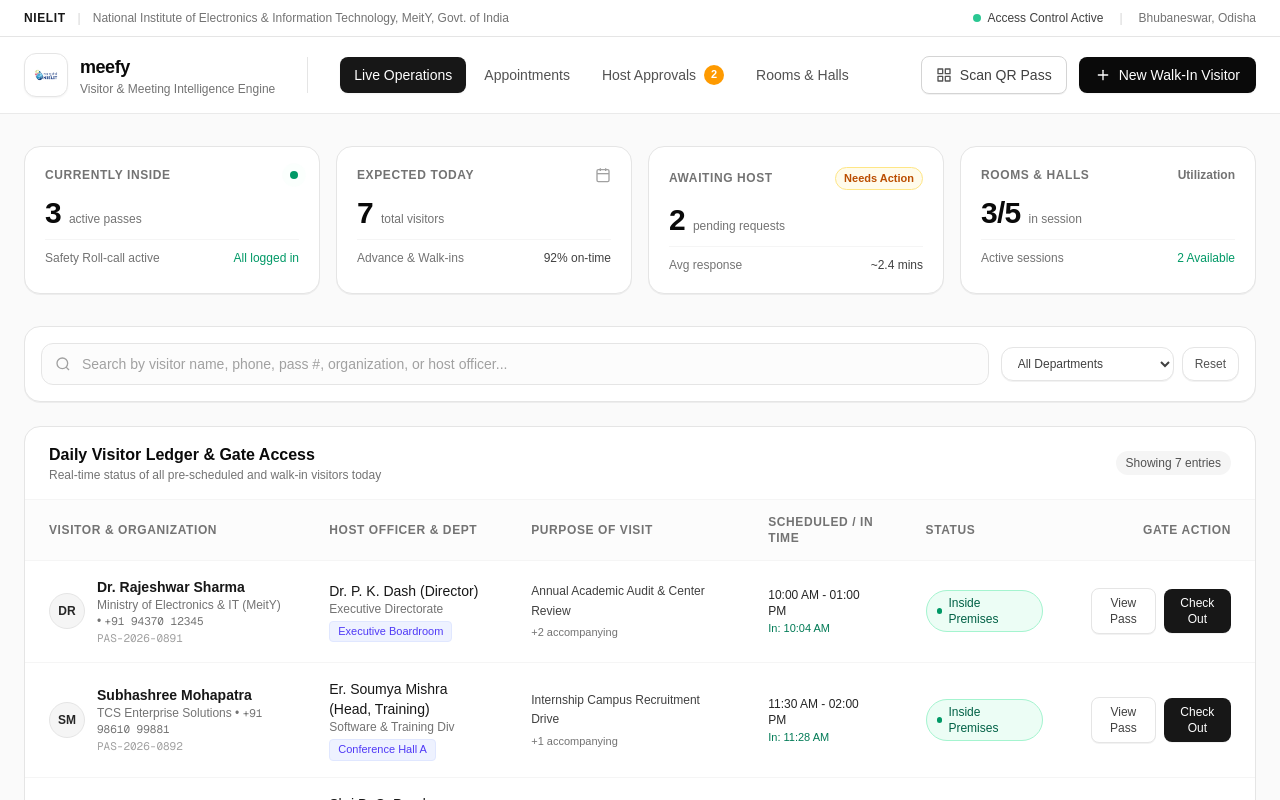
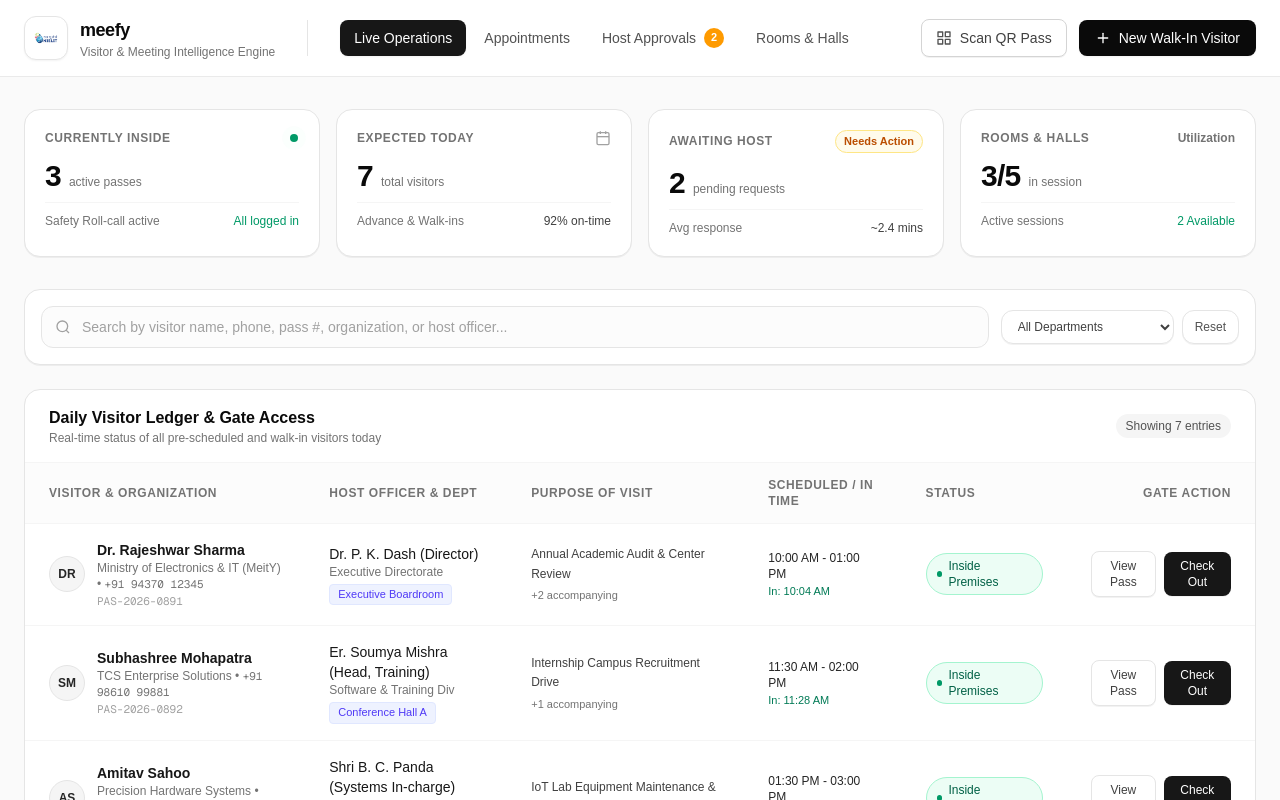
Before and after one commit to Satya-geek7/VisitFlow-Meefy, a Next.js app in the folder meefy/: page / in a window 1280 px wide. Shown: the top 800 px of the page. Built offline with nearby package versions, Linux system fonts and the light colour scheme.

Commit message:
Removed the NIELIT  branding

```diff
--- a/meefy/components/layout/TopBanner.tsx
+++ /dev/null
@@ -1,27 +0,0 @@
-import React from "react";
-
-export function TopBanner() {
-  return (
-    <div className="border-b border-neutral-200 bg-white px-6 py-2.5 text-xs text-neutral-500">
-      <div className="mx-auto flex max-w-7xl items-center justify-between">
-        <div className="flex items-center space-x-3">
-          <span className="font-semibold tracking-wider text-neutral-900 uppercase">
-            NIELIT
-          </span>
-          <span className="text-neutral-300">|</span>
-          <span className="hidden sm:inline">
-            National Institute of Electronics & Information Technology, MeitY, Govt. of India
-          </span>
-        </div>
-        <div className="flex items-center space-x-4">
-          <span className="flex items-center space-x-1.5">
-            <span className="h-2 w-2 rounded-full bg-emerald-500 animate-pulse"></span>
-            <span className="font-medium text-neutral-700">Access Control Active</span>
-          </span>
-          <span className="text-neutral-300">|</span>
-          <span>Bhubaneswar, Odisha</span>
-        </div>
-      </div>
-    </div>
-  );
-}
--- a/meefy/components/visitor/VisitorDashboard.tsx
+++ b/meefy/components/visitor/VisitorDashboard.tsx
@@ -4,7 +4,6 @@ import React, { useState, useMemo } from "react";
 import { TabKey, VisitorRecord, RoomRecord, WalkInFormData } from "@/types/visitor.types";
 import { INITIAL_VISITORS } from "@/data/visitors";
 import { INITIAL_ROOMS } from "@/data/rooms";
-import { TopBanner } from "@/components/layout/TopBanner";
 import { Header } from "@/components/layout/Header";
 import { VisitorMetrics } from "./VisitorMetrics";
 import { VisitorSearch } from "./VisitorSearch";
@@ -134,10 +133,9 @@ export function VisitorDashboard() {
 
   return (
     <div className="min-h-screen bg-[#fafafa] text-neutral-900 selection:bg-neutral-900 selection:text-white">
-      {/* 1. TopBanner */}
-      <TopBanner />
 
-      {/* 2. Header (with Navigation) */}
+
+      {/* 1. Header (with Navigation) */}
       <Header
         activeTab={activeTab}
         onTabChange={setActiveTab}
```
